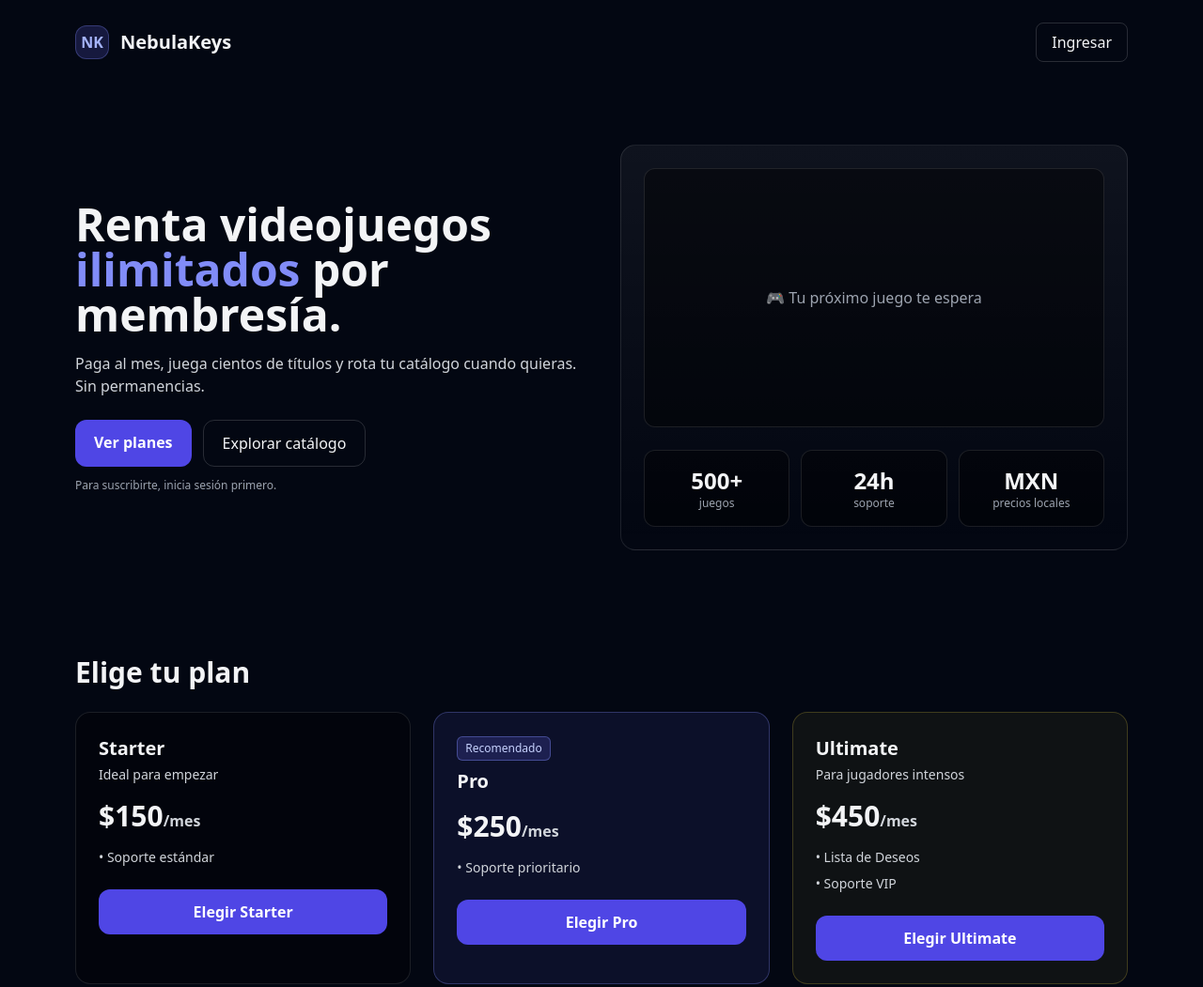
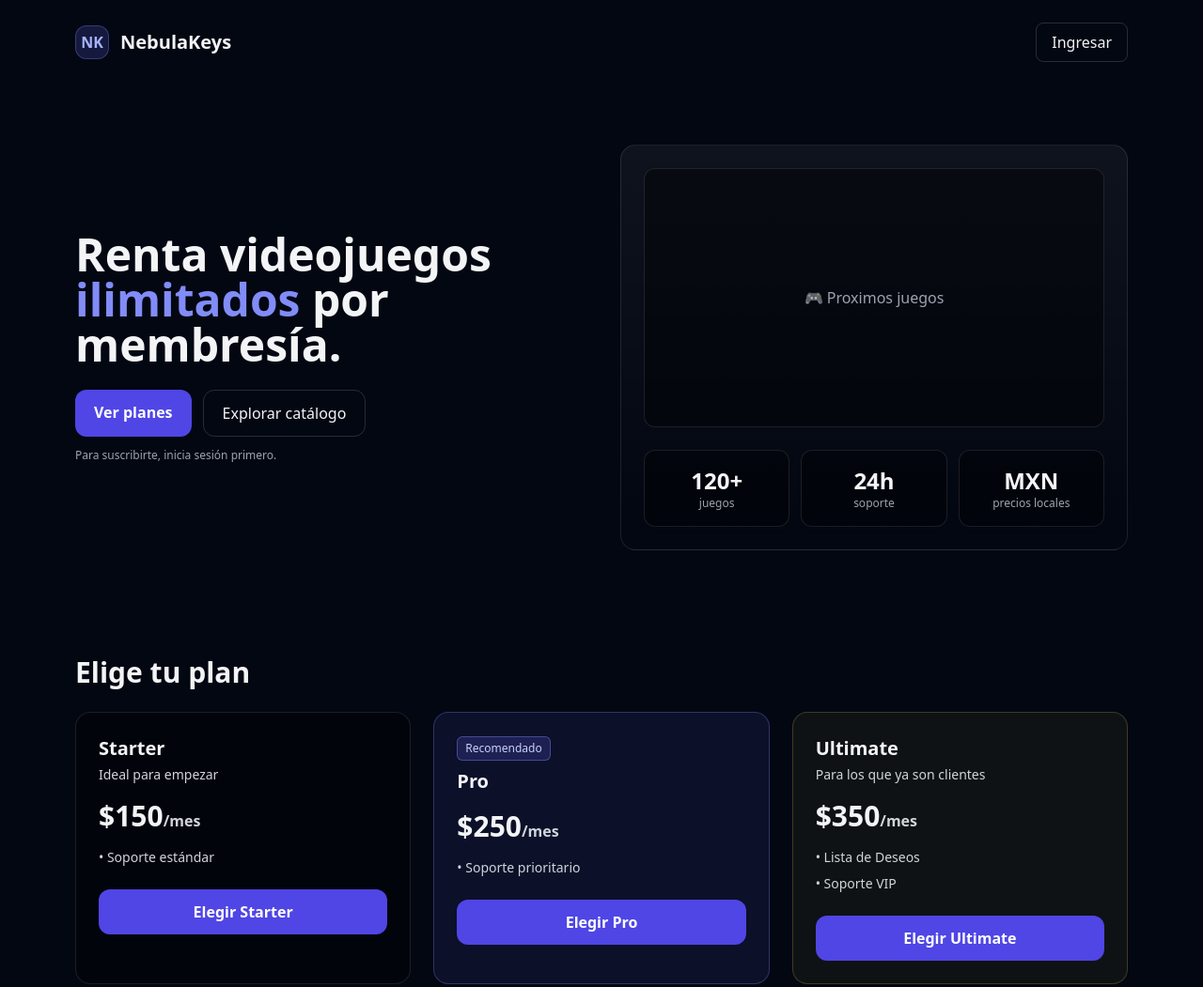
Before and after one commit to juanpablobello8-byte/NebulaKeys, a website: page nebulakeys/index.html in a window 1280 px wide. Shown: the top 1051 px of the page at 94% size. Drawn offline with nearby package versions, Linux system fonts and the light colour scheme.

Commit message:
Update index.html

```diff
--- a/nebulakeys/index.html
+++ b/nebulakeys/index.html
@@ -42,7 +42,6 @@
         Renta videojuegos <span class="text-indigo-400">ilimitados</span> por membresía.
       </h1>
       <p class="mt-4 text-gray-300">
-        Paga al mes, juega cientos de títulos y rota tu catálogo cuando quieras. Sin permanencias.
       </p>
       <div class="mt-6 flex flex-wrap gap-3">
         <a href="#planes" class="px-5 py-3 rounded-xl bg-indigo-600 hover:bg-indigo-500 text-white font-semibold">Ver planes</a>
@@ -52,11 +51,11 @@
     </div>
     <div class="rounded-2xl border border-white/10 bg-gradient-to-b from-white/5 to-transparent p-6">
       <div class="aspect-video rounded-xl bg-black/40 border border-white/10 grid place-items-center">
-        <span class="text-gray-400">🎮 Tu próximo juego te espera</span>
+        <span class="text-gray-400">🎮 Proximos juegos</span>
       </div>
       <ul class="mt-6 grid sm:grid-cols-3 gap-3 text-center">
         <li class="rounded-xl bg-black/40 border border-white/10 p-4">
-          <div class="text-2xl font-extrabold">500+</div>
+          <div class="text-2xl font-extrabold">120+</div>
           <div class="text-xs text-gray-400">juegos</div>
         </li>
         <li class="rounded-xl bg-black/40 border border-white/10 p-4">
@@ -113,9 +112,9 @@
       <!-- Ultimate -->
       <div class="rounded-2xl border border-yellow-300/20 bg-yellow-300/5 p-6">
         <h3 class="text-xl font-bold">Ultimate</h3>
-        <p class="text-gray-300 text-sm mt-1">Para jugadores intensos</p>
+        <p class="text-gray-300 text-sm mt-1">Para los que ya son clientes</p>
         <div class="mt-4">
-          <div class="text-3xl font-extrabold">$450<span class="text-base font-semibold text-gray-300">/mes</span></div>
+          <div class="text-3xl font-extrabold">$350<span class="text-base font-semibold text-gray-300">/mes</span></div>
         </div>
         <ul class="mt-4 space-y-2 text-sm text-gray-300">
           <li>• Lista de Deseos</li>
@@ -130,13 +129,12 @@
     </div>
 
     <p class="text-xs text-gray-400 mt-4">
-      *Precios de ejemplo; los cobros reales los controla Stripe con tus Price IDs en modo prueba/producción.
     </p>
   </section>
 
   <!-- Footer -->
   <footer class="max-w-6xl mx-auto px-4 py-10 text-sm text-gray-400">
-    © <span id="year"></span> NebulaKeys — Hecho con Stripe + Supabase + Vercel.
+    © <span id="year"></span> NebulaKeys
   </footer>
 
   <!-- Lógica de la página -->
```
